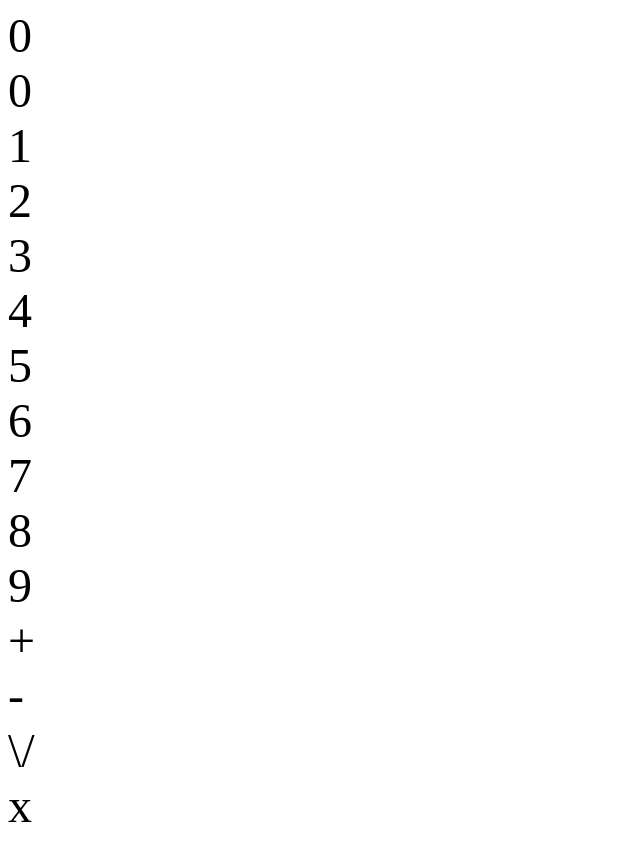
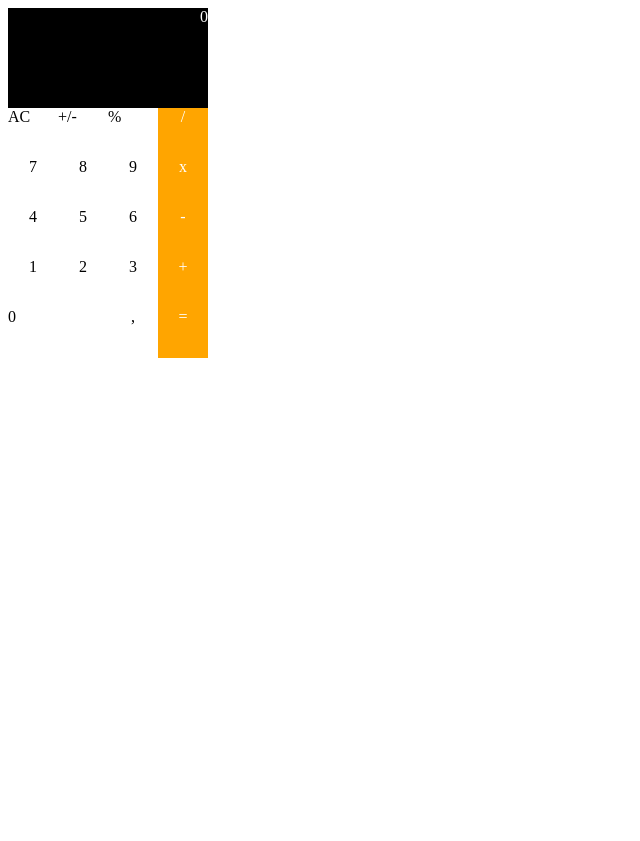
Before and after one commit to FactaLearn/facta-calculator, a React app: page / in a window 1280 px wide. Shown: the whole page, without its empty margins (0-640 px from the left). After the commit the page ends 800 px from the top, so only its background shows below. Built offline with nearby package versions, Linux system fonts and the light colour scheme.

Commit message:
calculator add

```diff
--- a/src/Calculator.css
+++ b/src/Calculator.css
@@ -1,3 +1,89 @@
 .calculator {
-  font-size: 3em;
+  font-size: 2.em;
+  background-color: gray;
+  width: 200px;
+  height: 350px;
+  padding-left: 0px;
+  position: relative;
+  top: 0px;
+  left: 0px;
 }
+
+.digitButton {
+
+  text-align: center;
+  color: black;
+  background-color: white;
+  width: 50px;
+  height: 50px;
+  position: right;
+
+}
+
+.operationButton {
+  text-align: center;
+  color: white;
+  background-color: orange;
+  width: 50px;
+  height: 50px;
+}
+
+.display {
+  height: 100px;
+  text-align: right;
+  color: white;
+  background-color: black;
+}
+
+.topButton {
+  height: 50px;
+  width: 50px;
+  background: white;
+}
+
+.rightRow {
+  position: absolute;
+  top: 100px;
+  left: 150px;
+}
+
+.firstRow {
+  display: inline-flex;
+  position: absolute;
+  top: 100px;
+}
+
+
+.secondRow {
+  display:inline-flex;
+  position: absolute;
+  float: right;
+  top: 150px;
+}
+
+.thirdRow{
+  display: inline-flex;
+  position: absolute;
+  top: 200px;
+
+}
+
+.fourthRow{
+  display: inline-flex;
+  position: absolute;
+  top: 250px;
+  border-top: black;
+  border-width: 10px;
+}
+
+.lastRow{
+  display: inline-flex;
+  position: absolute;
+  top: 300px;
+}
+
+.doubleButton {
+  background-color: white;
+  text-align: left;
+  width: 100px;
+}
--- a/src/Calculator.js
+++ b/src/Calculator.js
@@ -17,20 +17,45 @@ class Calculator extends Component {
         <div className="display">
           {displayValue}
         </div>
-        <div className="digitButton">0</div>
-        <div className="digitButton">1</div>
-        <div className="digitButton">2</div>
-        <div className="digitButton">3</div>
-        <div className="digitButton">4</div>
-        <div className="digitButton">5</div>
-        <div className="digitButton">6</div>
-        <div className="digitButton">7</div>
-        <div className="digitButton">8</div>
-        <div className="digitButton">9</div>
-        <div className="operationButton">+</div>
-        <div className="operationButton">-</div>
-        <div className="operationButton">\/</div>
-        <div className="operationButton">x</div>
+
+        <div className="firstRow">
+          <div className="topButton">AC</div>
+          <div className="topButton">+/-</div>
+          <div className="topButton">%</div>
+        </div>
+
+        <div className="secondRow">
+          <div className="digitButton">7</div>
+          <div className="digitButton">8</div>
+          <div className="digitButton">9</div>
+          <div className="operationButton">/</div>
+        </div>
+
+        <div className="thirdRow">
+          <div className="digitButton">4</div>
+          <div className="digitButton">5</div>
+          <div className="digitButton">6</div>
+        </div>
+
+        <div className="rightRow">
+          <div className="operationButton">/</div>
+          <div className="operationButton">x</div>
+          <div className="operationButton">-</div>
+          <div className="operationButton">+</div>
+          <div className="operationButton">=</div>
+        </div>
+
+        <div className="fourthRow">
+          <div className="digitButton">1</div>
+          <div className="digitButton">2</div>
+          <div className="digitButton">3</div>
+        </div>
+
+        <div className="lastRow">
+          <div className="doubleButton">0</div>
+          <div className="digitButton">,</div>
+        </div>
+
       </div>
     );
   }
```
